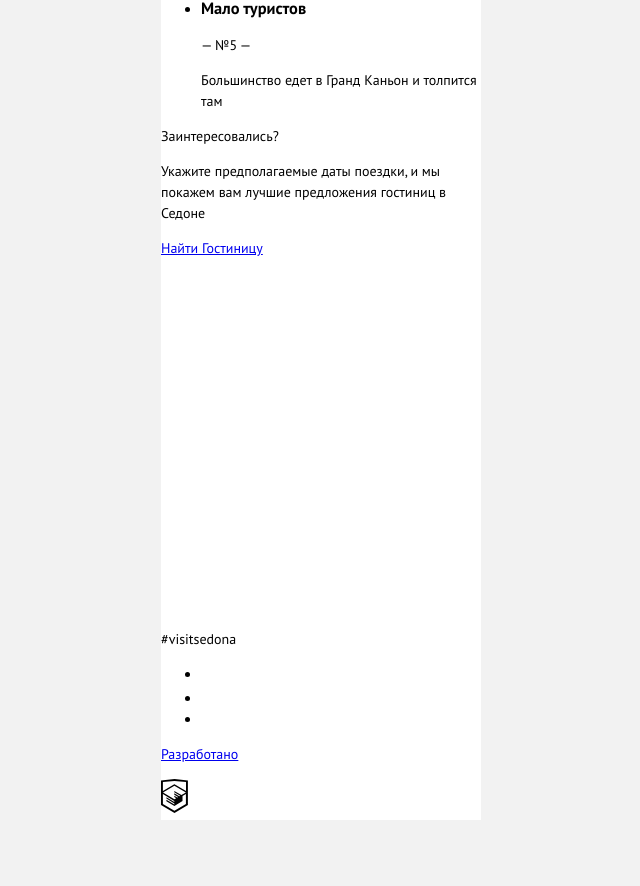
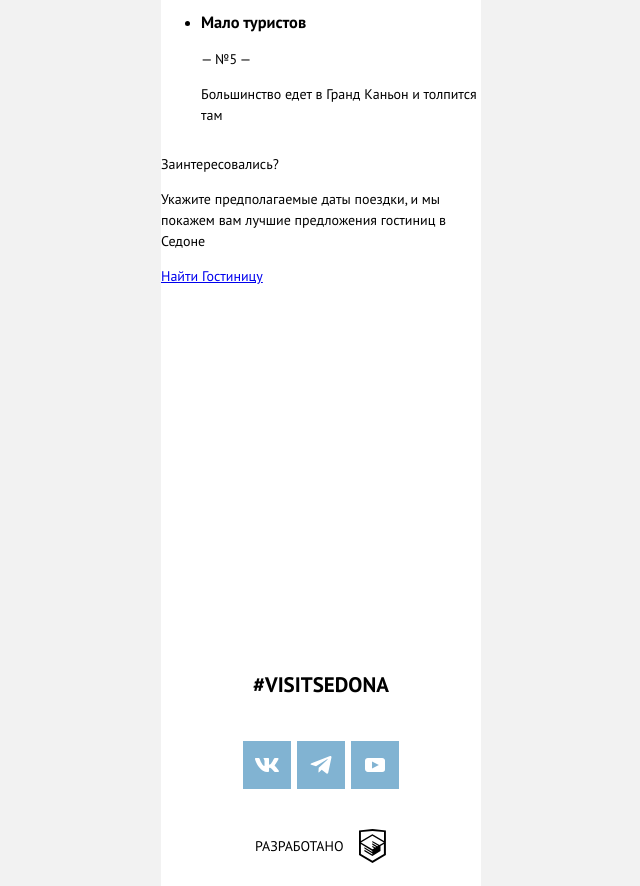
Before and after one commit to htmlacademy-adaptive/2094077-sedona-26, a website: page source/index.html in a window 1280 px wide. Shown: the part 1980-2866 px from the top of the page, without its empty margins (319-959 px from the left). Before the commit the page ends 2800 px from the top, so only its background shows below. Drawn offline with nearby package versions, Linux system fonts and the light colour scheme; files that its build step writes are made by us from their sources.

Commit message:
добавляет хедер футер

```diff
--- a/source/sass/hashtag.scss
+++ b/source/sass/hashtag.scss
@@ -0,0 +1,20 @@
+@use "fonts.scss";
+@use "variables.scss";
+@use "mixins.scss";
+//@use "visually-hidden.scss";
+
+.hashtag {
+  min-height: 98px;
+}
+
+.hashtag__description {
+  @include mixins.start();
+  @include mixins.font700();
+  display: block;
+  margin-top: 29px;
+  font-size: 21px;
+  line-height: 26px;
+  align-items: center;
+  text-align: center;
+  text-transform: uppercase;
+}
--- a/source/sass/main-footer.scss
+++ b/source/sass/main-footer.scss
@@ -0,0 +1,21 @@
+@use "fonts.scss";
+@use "variables.scss";
+@use "mixins.scss";
+//@use "visually-hidden.scss";
+
+.main-footer {
+  min-height: 243px;
+}
+
+.main-footer__wrapper {
+  display: flex;
+  flex-direction: column;
+}
+
+.main-footer__social {
+
+}
+
+.main-footer__website-dveloper {
+
+}
--- a/source/sass/main-index.scss
+++ b/source/sass/main-index.scss
@@ -1,3 +1,24 @@
 .main-index {
+  display: flex;
+  flex-direction: column;
+}
+
+.main-index__main-logo-wrapper {
 
 }
+
+.main-index__introduction {
+
+}
+
+.main-index__advantages {
+
+}
+
+.main-index__search-hotel {
+
+}
+
+.main-index__map {
+
+}
--- a/source/sass/social.scss
+++ b/source/sass/social.scss
@@ -0,0 +1,55 @@
+@use "fonts.scss";
+@use "variables.scss";
+@use "mixins.scss";
+//@use "visually-hidden.scss";
+
+.social {
+  @include mixins.start();
+  width: 156px;
+  margin: 0 auto;
+}
+
+.social__list {
+  display: flex;
+  justify-content: space-between;
+  flex-wrap: wrap;
+  list-style: none;
+  @include mixins.start();
+  min-height: 48px;
+}
+
+.social__item {
+  @include mixins.start();
+  position: relative;
+  list-style-type: none;
+}
+
+.social__link {
+  display: block;
+  background-color: variables.$add-color;
+  width: 48px;
+  height: 48px;
+  &:hover{
+    background-color: rgba(102, 158, 192, 1);
+  }
+  &:focus{
+    background-color: rgba(102, 158, 192, 1);
+  }
+  &:disabled {
+    background-color: rgba(84, 150, 189, 1);
+  }
+}
+
+.social__svg {
+  fill: rgba(255, 255, 255, 1);
+  position: absolute;
+  top: 0;
+  right: 0;
+  bottom: 0;
+  left: 0;
+  margin: auto;
+}
+
+.social__link:disabled .social__svg {
+  fill: rgba(255, 255, 255, 0.3);
+}
--- a/source/sass/website-developer.scss
+++ b/source/sass/website-developer.scss
@@ -0,0 +1,29 @@
+@use "fonts.scss";
+@use "variables.scss";
+@use "mixins.scss";
+//@use "visually-hidden.scss";
+
+.website-developer {
+  min-height: 97px;
+}
+
+.website-developer__link {
+  position: relative;
+  display: block;
+  text-decoration: none;
+  color: variables.$base-textcolor;
+}
+
+.website-developer__description {
+  @include mixins.start();
+  margin-left: 94px;
+  margin-top: 40px;
+  padding-top: 7px;
+  text-transform: uppercase;
+}
+
+.website-developer__svg {
+  position: absolute;
+  right: 95px;
+  top: 0;
+}
```
